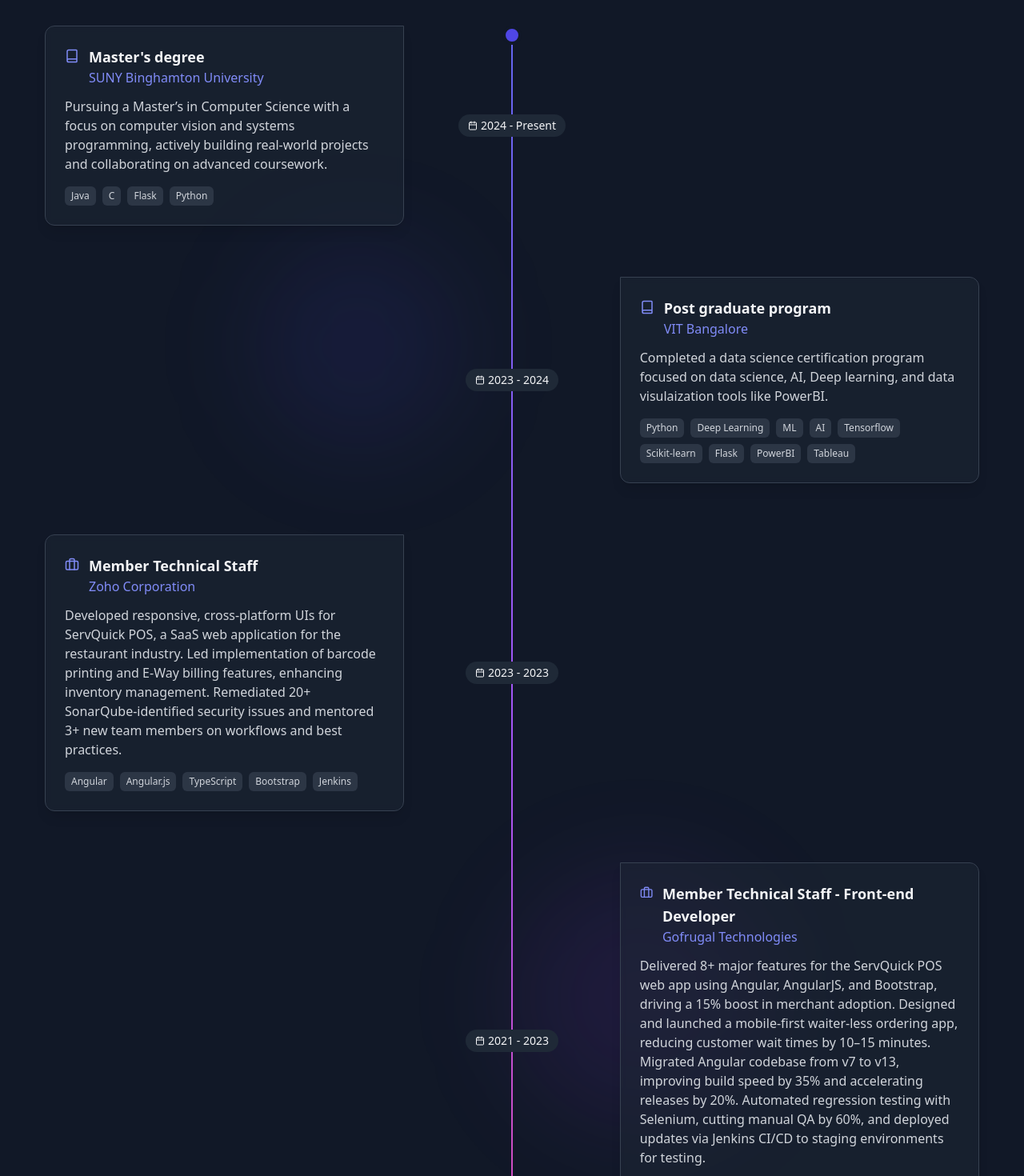
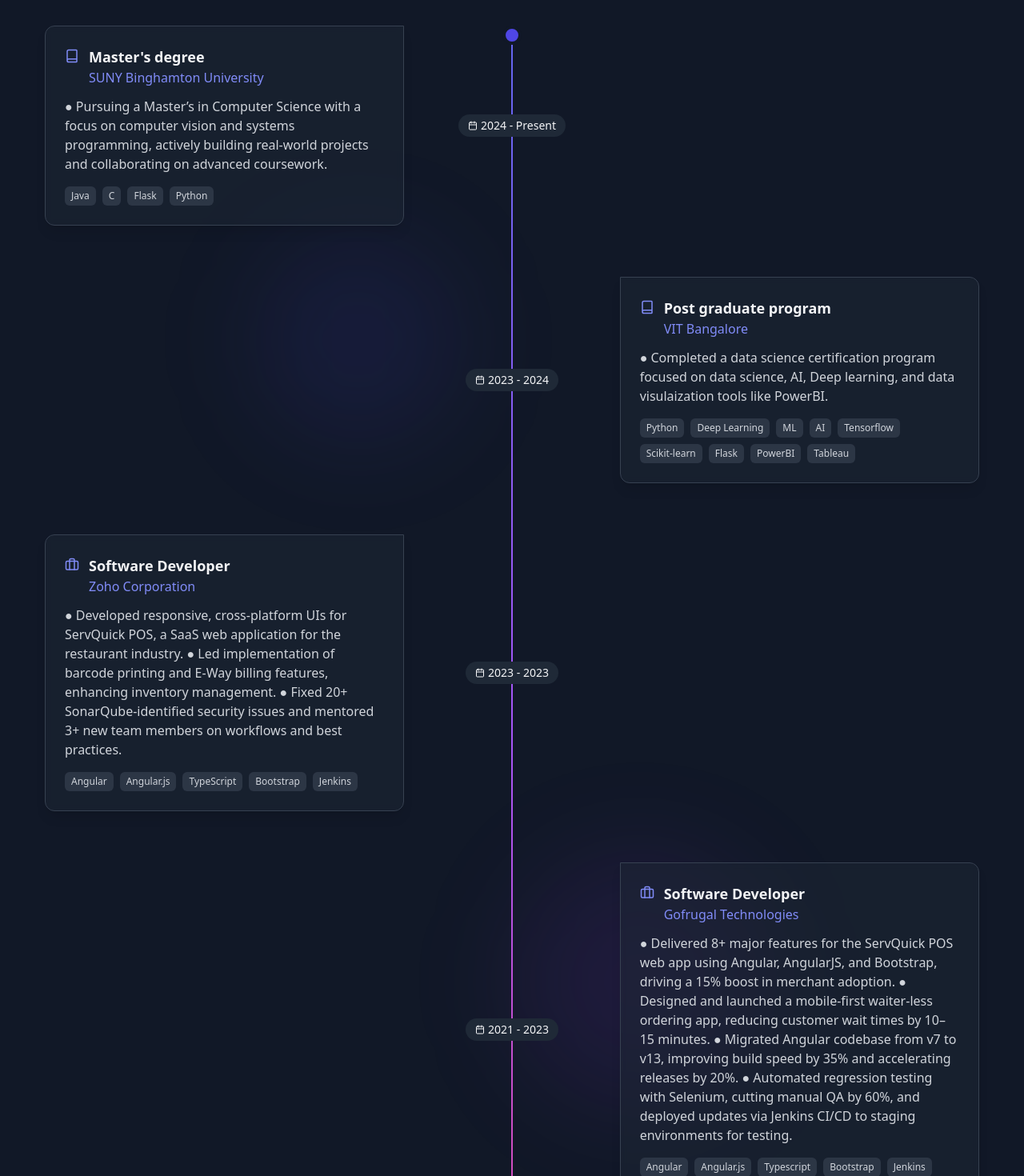
Before and after one commit to amaldevcm/Portfolio, a React (Vite) app: page / in a window 1280 px wide. Shown: the part 1660-3130 px from the top of the page at 80% size. Built offline with nearby package versions, Linux system fonts and the light colour scheme.

Commit message:
Updated Experience section

```diff
--- a/src/components/Experience.tsx
+++ b/src/components/Experience.tsx
@@ -8,35 +8,35 @@
       company: 'SUNY Binghamton University',
       period: '2024 - Present',
       type: 'education',
-      description: "Pursuing a Master’s in Computer Science with a focus on computer vision and systems programming, actively building real-world projects and collaborating on advanced coursework.",
+      description: "● Pursuing a Master’s in Computer Science with a focus on computer vision and systems programming, actively building real-world projects and collaborating on advanced coursework.",
       technologies: ['Java', 'C', 'Flask', 'Python'],
     },{
       role: 'Post graduate program',
       company: 'VIT Bangalore',
       period: '2023 - 2024',
       type: 'education',
-      description: 'Completed a data science certification program focused on data science, AI, Deep learning, and data visulaization tools like PowerBI.',
+      description: '● Completed a data science certification program focused on data science, AI, Deep learning, and data visulaization tools like PowerBI.',
       technologies: ['Python', 'Deep Learning', 'ML', 'AI','Tensorflow', 'Scikit-learn', 'Flask', 'PowerBI', 'Tableau'],
     },{
-      role: 'Member Technical Staff',
+      role: 'Software Developer',
       company: 'Zoho Corporation',
       period: '2023 - 2023',
       type: 'job',
-      description: 'Developed responsive, cross-platform UIs for ServQuick POS, a SaaS web application for the restaurant industry. Led implementation of barcode printing and E-Way billing features, enhancing inventory management. Remediated 20+ SonarQube-identified security issues and mentored 3+ new team members on workflows and best practices.',
+      description: '● Developed responsive, cross-platform UIs for ServQuick POS, a SaaS web application for the restaurant industry. ● Led implementation of barcode printing and E-Way billing features, enhancing inventory management. ● Fixed 20+ SonarQube-identified security issues and mentored 3+ new team members on workflows and best practices.',
       technologies: ['Angular', 'Angular.js', 'TypeScript', 'Bootstrap', 'Jenkins'],
     },{
-      role: 'Member Technical Staff - Front-end Developer',
+      role: 'Software Developer',
       company: 'Gofrugal Technologies',
       period: '2021 - 2023',
       type: 'job',
-      description: 'Delivered 8+ major features for the ServQuick POS web app using Angular, AngularJS, and Bootstrap, driving a 15% boost in merchant adoption. Designed and launched a mobile-first waiter-less ordering app, reducing customer wait times by 10–15 minutes. Migrated Angular codebase from v7 to v13, improving build speed by 35% and accelerating releases by 20%. Automated regression testing with Selenium, cutting manual QA by 60%, and deployed updates via Jenkins CI/CD to staging environments for testing.',
+      description: '● Delivered 8+ major features for the ServQuick POS web app using Angular, AngularJS, and Bootstrap, driving a 15% boost in merchant adoption. ● Designed and launched a mobile-first waiter-less ordering app, reducing customer wait times by 10–15 minutes. ● Migrated Angular codebase from v7 to v13, improving build speed by 35% and accelerating releases by 20%. ● Automated regression testing with Selenium, cutting manual QA by 60%, and deployed updates via Jenkins CI/CD to staging environments for testing.',
       technologies: ['Angular', 'Angular.js', 'Typescript', 'Bootstrap', 'Jenkins'],
     },{
       role: "Bachelor's Degree",
       company: 'Dr. Mahalingam College of Engineering and Technology',
       period: '2018 - 2022',
       type: 'education',
-      description: "Completed my Bachelor's degree in Computer science, building a strong foundation in core computer science concepts through coursework, projects, and hands-on experience.",
+      description: "● Completed my Bachelor's degree in Computer science, building a strong foundation in core computer science concepts through coursework, projects, and hands-on experience.",
       technologies: ['C', 'Java', 'AWS', 'Android Studio'],
     }
   ]
```
